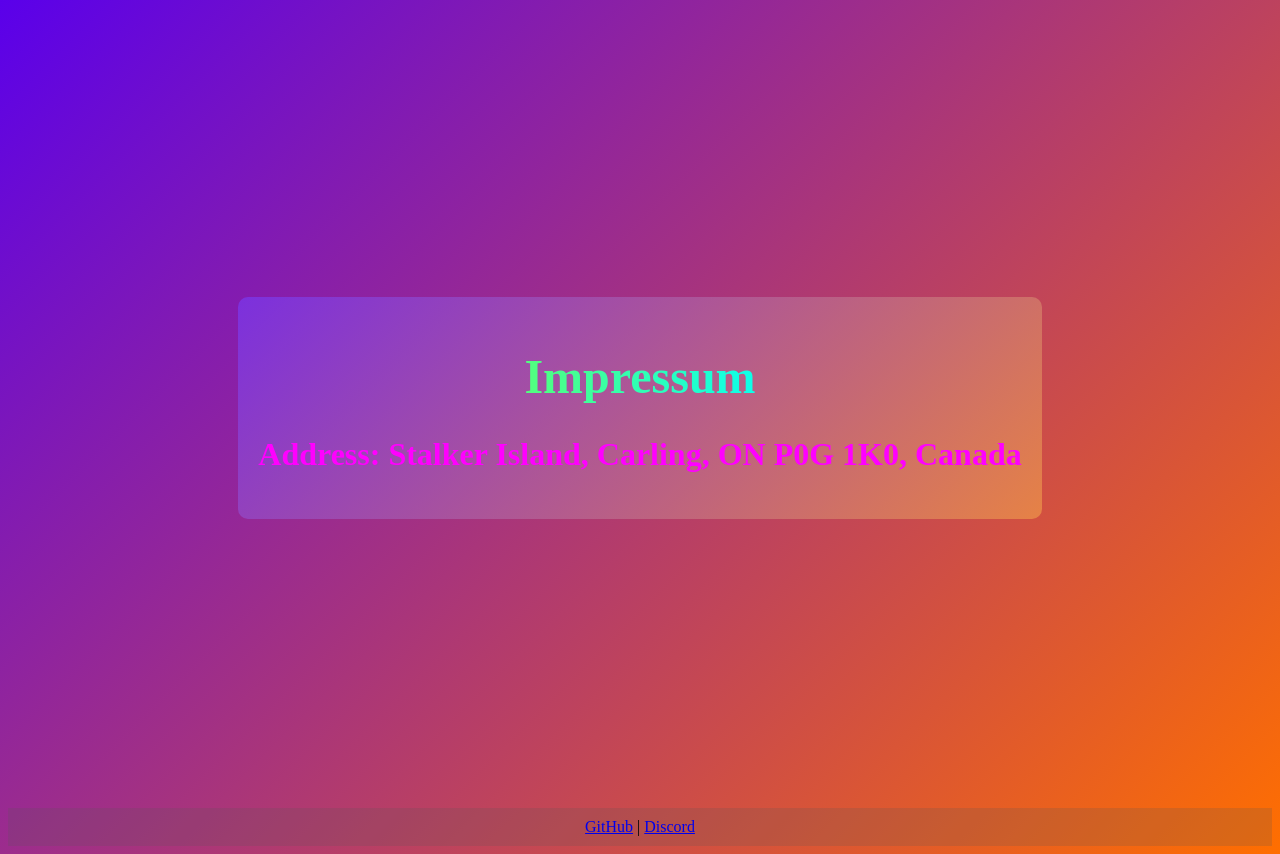
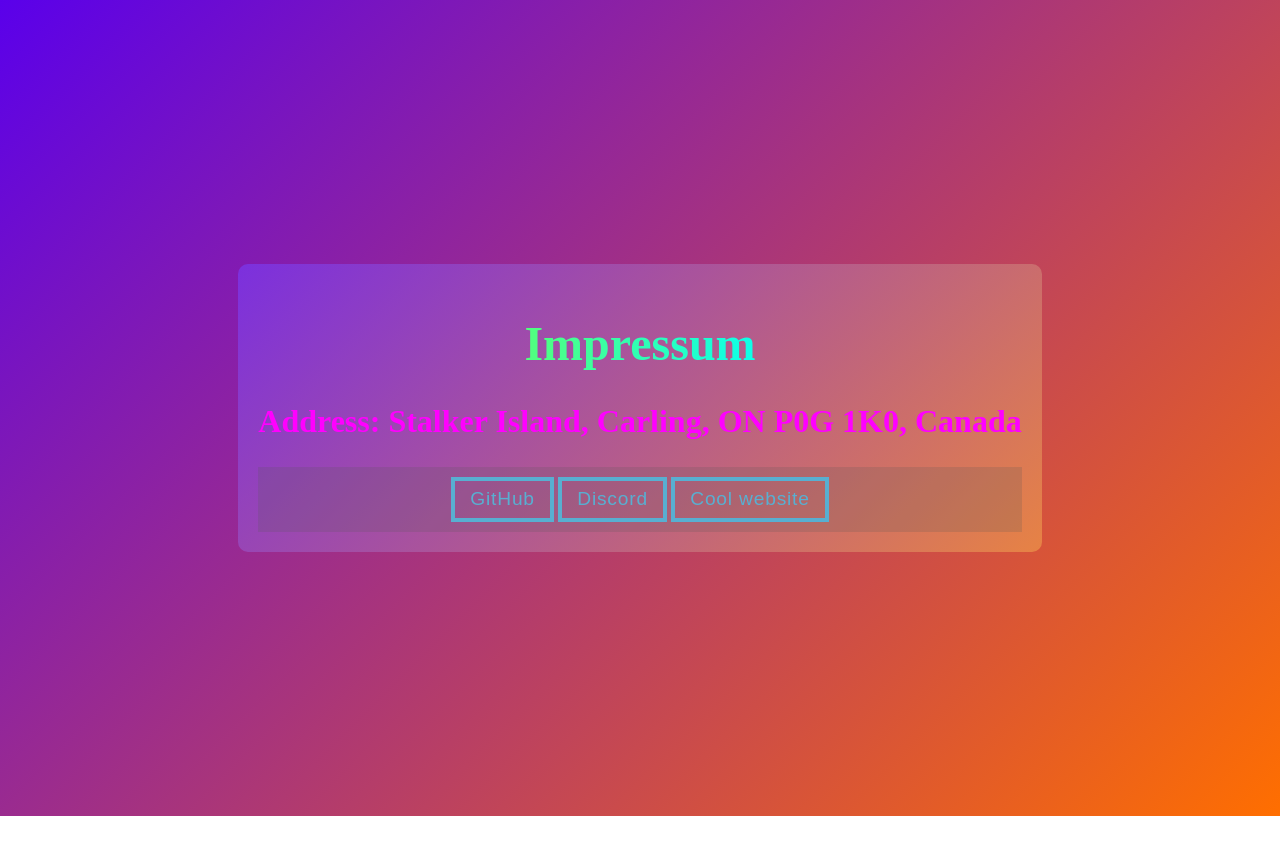
Before and after one commit to PassiHD2004/phoenixts.eu, a plain HTML site: page impressum.html in a window 1280 px wide. After the commit the page ends 816 px from the top, so only its background shows below. Drawn offline with Linux system fonts and the light colour scheme.

Commit message:
fix: fix Footer sections
Signed-off-by: PassiHD <passihd2004@gmail.com>

```diff
--- a/impressum.html
+++ b/impressum.html
@@ -9,12 +9,12 @@
         <div class="box">
             <h1>Impressum</h1>
             <h2>Address: Stalker Island, Carling, ON P0G 1K0, Canada</h2>
+            <div class="footer-box">
+                <button class="btn draw-border" onclick="window.location='https://github.com/PassiHD2004';" value="click here">GitHub</button>
+                <button class="btn draw-border" onclick="window.location='https://discord.gg/atQhEV9';" value="click here">Discord</button>
+                <button class="btn draw-border" onclick="window.location='https://rooot.gay';" value="click here">Cool website</button>
+            </div>
         </div>
     </div>
 </body>
-<footer>
-    <div class="footer-box">
-        <a href="https://github.com/PassiHD2004">GitHub</a> | <a href="https://discord.gg/atQhEV9">Discord</a>
-    </div>
-</footer>
 </html>
```
